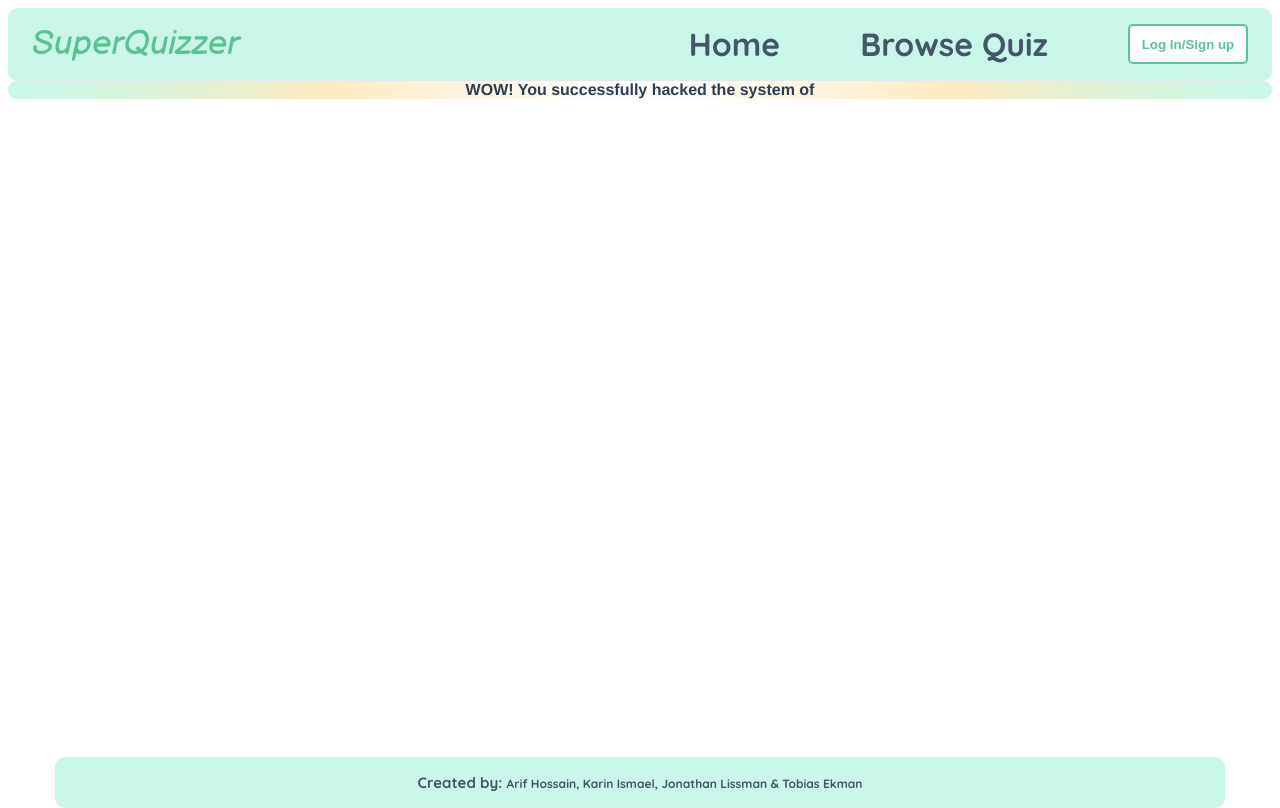
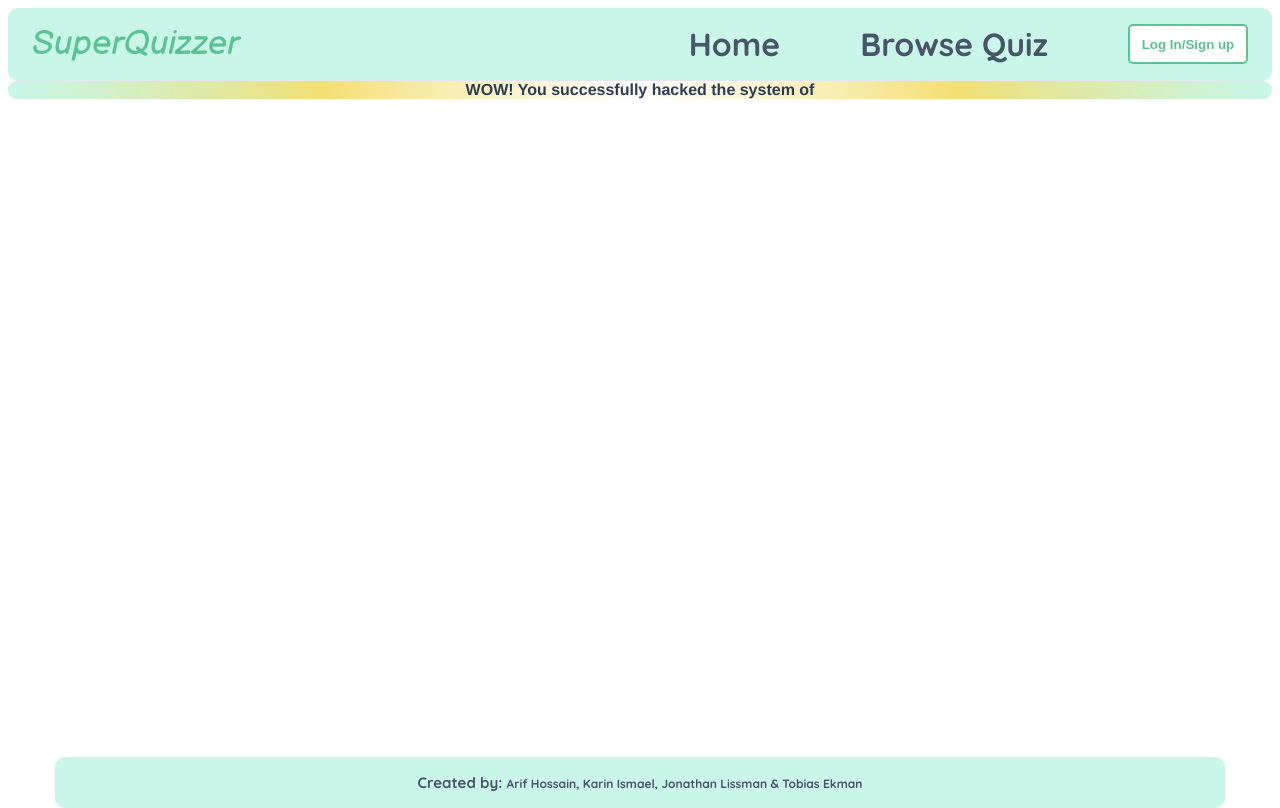
Before and after one commit to ArifHoss/quiz-management-router, a Vue app: page /#/user in a window 1280 px wide. Built offline with nearby package versions, Linux system fonts and the light colour scheme; a web font is replaced by a local one.

Commit message:
changed UserPage.vue css, added background color

```diff
--- a/src/components/UserPage.vue
+++ b/src/components/UserPage.vue
@@ -131,7 +131,7 @@ h3{
 
 div, html{
   background-image: url("../img/achievment.jpg");
-  background-image: radial-gradient(circle, #fffdfd, rgba(250, 231, 185, 0.65), #c9f6e9);
+  background-image: radial-gradient(circle, #fffdfd, rgba(241, 219, 95, 0.65), #c9f6e9);
   padding: 0;
   margin: 0;
   /*background: #bd7856;*/
```
